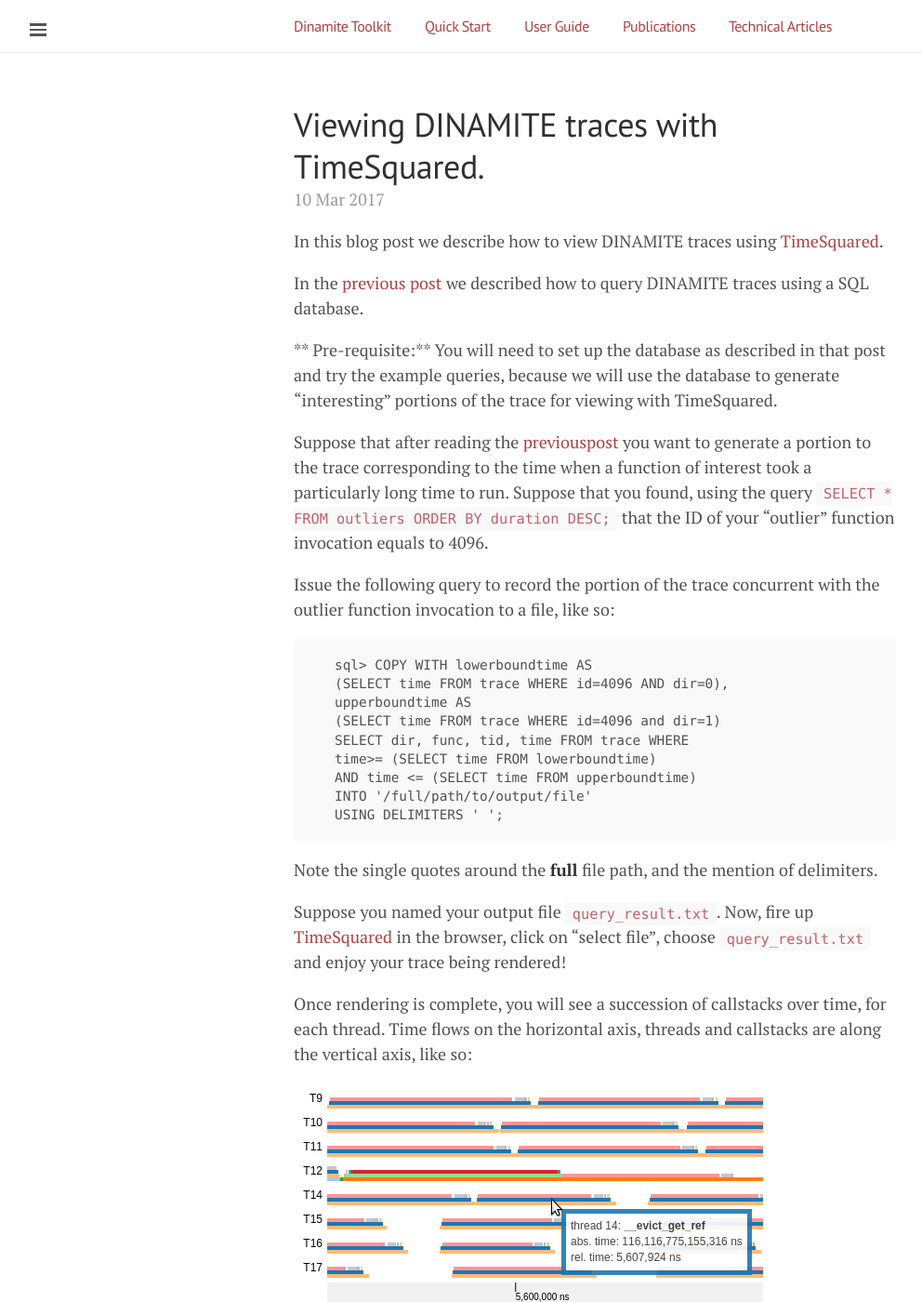
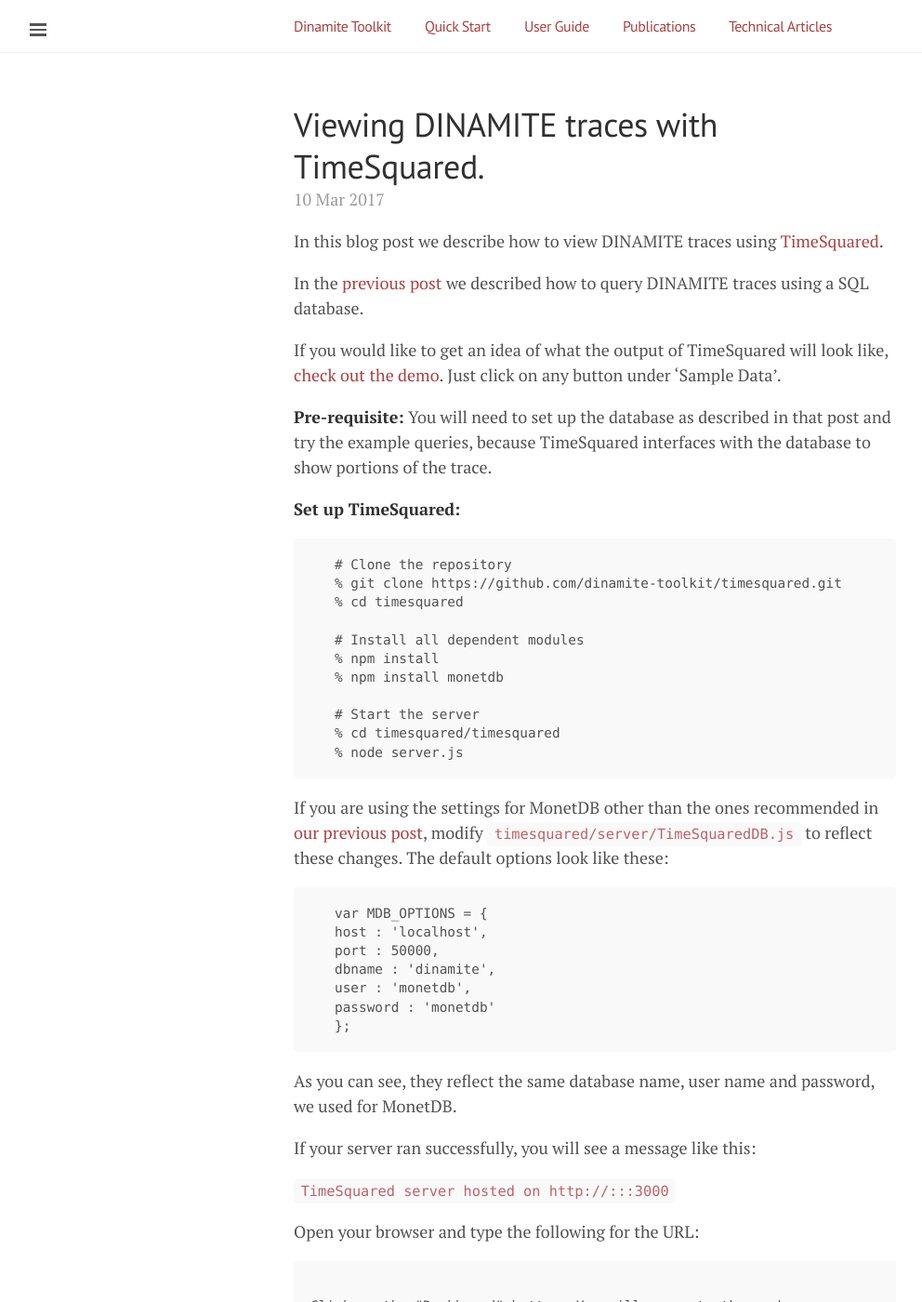
Before and after one commit to dinamite-toolkit/dinamite-toolkit.github.io, a Jekyll site: the page built from _posts/2017-03-10-time-squared-with-files.md, in a window 1280 px wide and 1400 px high. Shown: the whole window at 93% size, without its empty margins (0-992 px from the left). Built offline with Jekyll 4.4.1, drawn with Linux system fonts in a browser that asks for light colours; some of the changed text lies outside the part shown.

Commit message:
Update blogs to reflect recent changes

````diff
--- a/_posts/2017-03-10-time-squared-with-files.md
+++ b/_posts/2017-03-10-time-squared-with-files.md
@@ -4,42 +4,90 @@
 excerpt_separator: <!--more-->
 ---
 
-In this blog post we describe how to view DINAMITE traces using [TimeSquared](https://auggy.bitbucket.io/timesquared).
-<!--more-->
+In this blog post we describe how to view DINAMITE traces using
+[TimeSquared](https://github.com/dinamite-toolkit/timesquared).  <!--more-->
 
 In the [previous post](/2017/03/10/querying-dinamite-traces) we
 described how to query DINAMITE traces using a SQL database.
 
-** Pre-requisite:** You will need to set up the database as described
-in that post and try the example queries, because we will use the
-database to generate "interesting" portions of the trace for viewing
-with TimeSquared.
+If you would like to get an idea of what the output of TimeSquared will look
+like, [check out the
+demo](https://dinamite-toolkit.github.io/timesquared/timesquared/public/). Just
+click on any button under 'Sample Data'.
 
-Suppose that after reading the [previouspost](/2017/03/10/querying-dinamite-traces)
-you want to generate a portion to the trace corresponding to the time when a function of
-interest took a particularly long time to run. Suppose that you found,
-using the query `SELECT * FROM outliers ORDER BY duration DESC;` that
-the ID of your "outlier" function invocation equals to 4096.
+**Pre-requisite:** You will need to set up the database as described in that
+post and try the example queries, because TimeSquared interfaces with the
+database to show portions of the trace.
 
-Issue the following query to record the portion of the trace
-concurrent with the outlier function invocation to a file, like so:
+**Set up TimeSquared:**
 
    ```
-   sql> COPY WITH lowerboundtime AS
-   (SELECT time FROM trace WHERE id=4096 AND dir=0),
-   upperboundtime AS
-   (SELECT time FROM trace WHERE id=4096 and dir=1)
-   SELECT dir, func, tid, time FROM trace WHERE
-   time>= (SELECT time FROM lowerboundtime)
-   AND time <= (SELECT time FROM upperboundtime)
-   INTO '/full/path/to/output/file'
-   USING DELIMITERS ' ';
+   # Clone the repository
+   % git clone https://github.com/dinamite-toolkit/timesquared.git
+   % cd timesquared
+
+   # Install all dependent modules
+   % npm install
+   % npm install monetdb
+
+   # Start the server
+   % cd timesquared/timesquared
+   % node server.js
    ```
 
-Note the single quotes around the **full** file path, and the mention
-of delimiters.
+If you are using the settings for MonetDB other than the ones recommended in
+[our previous post](/2017/03/10/querying-dinamite-traces), modify
+`timesquared/server/TimeSquaredDB.js` to reflect these changes. The default
+options look like these:
 
-Suppose you named your output file `query_result.txt`. Now, fire up [TimeSquared](https://auggy.bitbucket.io/timesquared) in the browser, click on "select file", choose `query_result.txt` and enjoy your trace being rendered!
+   ```
+   var MDB_OPTIONS = {
+   host : 'localhost',
+   port : 50000,
+   dbname : 'dinamite',
+   user : 'monetdb',
+   password : 'monetdb'
+   };
+   ```
+
+As you can see, they reflect the same database name, user name and password, we
+used for MonetDB.
+
+If your server ran successfully, you will see a message like this:
+
+   ```TimeSquared server hosted on http://:::3000```
+
+Open your browser and type the following for the URL:
+
+   ``` localhost:3000```
+
+Click on the "Dashboard" button. You will see a textbox, where you can begin
+typing SQL queries to visualize parts of the trace.
+
+Suppose that after reading the [previous
+post](/2017/03/10/querying-dinamite-traces) you want to generate a portion to
+the trace corresponding to the time when a function of interest took a
+particularly long time to run. Suppose that you found, using the query `SELECT *
+FROM outliers ORDER BY duration DESC;` that the ID of your "outlier" function
+invocation equals to 4096.
+
+Type the following query into the query box and press the "Query" button.
+
+   ```
+   with lbt as (select time from trace where id=4096 and dir=0), ubt as
+   (select time from trace where id=4096 and dir=1) select dir, func, tid, time
+   from trace where time>= (select time from lbt) and time<=(select time from
+   ubt)
+   ```
+
+The browser will open another tab where it will try to render the results of
+your query. You can watch the console where you started the server for any log
+messages indicating the progress, or error messages. If there are too many
+records in the result of your query (e.g., >500K), the rendering will take a
+long time and may even crash the browser. In that case, try limiting the number
+of records returned by adding the 'LIMIT' command to the end of the query. For
+instance, to limit the results to 100,000 records, append 'LIMIT 100000' to the
+query above.
 
 Once rendering is complete, you will see a succession of callstacks
 over time, for each thread. Time flows on the horizontal axis, threads
@@ -51,9 +99,9 @@
 TimeSquared will show you the name of the function and some
 information about it.
 
-TimeSquared is work in progress. We are working on building an
-interface to effectively navigate very large traces (at the moment
-TimeSquared cannot show too many events -- and even if it could, you'd
-hardly want to look at all of them), and to query traces from within
-the browser. We will report on these features in our future blog
-posts.
+If you want to see what the TimeSquared output will look like you can
+
+TimeSquared is work in progress. We are working on building an interface to
+effectively navigate very large traces. At the moment TimeSquared cannot show
+too many events -- and even if it could, you'd hardly want to look at all of
+them. We will report on these features in our future blog posts.
````
Also changed, not shown: _posts/2016-12-2-visualize-execution-flow-WT.md (+7 -10 lines), _posts/2017-03-10-querying-dinamite-traces.md (+2 -2 lines).
